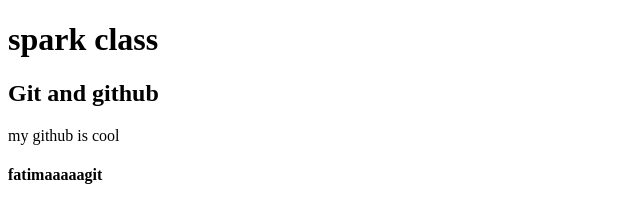
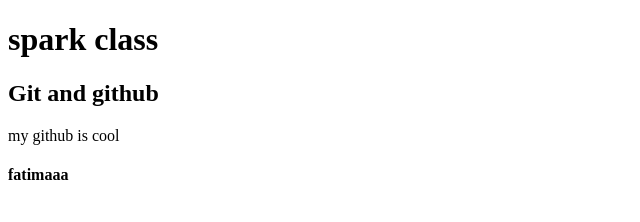
Before and after one commit to fatimaa-dev/GIT-PRACTISE, a plain HTML site: page index.html in a window 1280 px wide. Shown: the full height of the page, 0-640 px from the left. Drawn offline with Linux system fonts and the light colour scheme.

Commit message:
third commit

```diff
--- a/index.html
+++ b/index.html
@@ -9,6 +9,6 @@
     <h1>spark class</h1>
     <h2>Git and github</h2>
     <p>my github is cool</p>
-    <h4>fatimaaaaagit</h4>
+    <h4>fatimaaa</h4>
 </body>
 </html>
```
